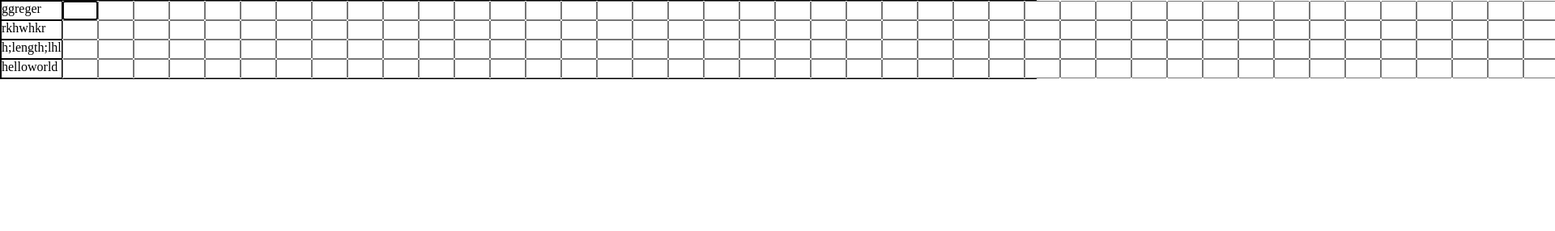
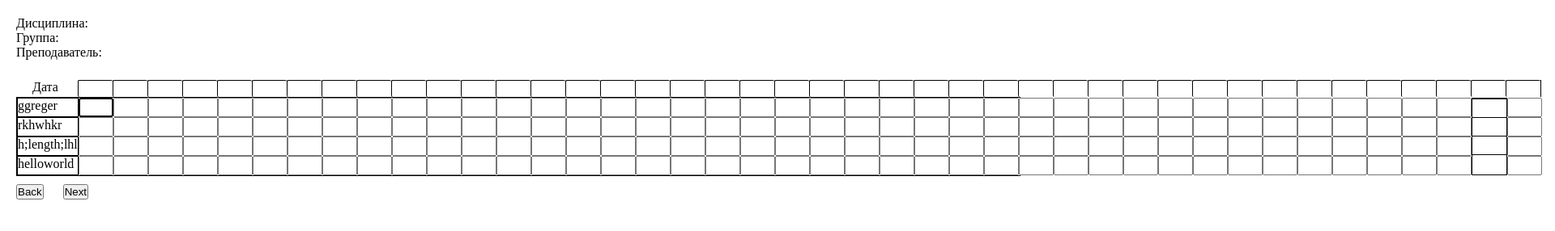
Before and after one commit to coffeedipso/NewPRJournal, a plain HTML site: page JournalProject/index.html in a window 1280 px wide. Shown: the top 286 px of the page at 81% size, 1920 px wide, since content can reach past the window. Drawn offline with Linux system fonts and the light colour scheme.

Commit message:
Add files via upload

```diff
--- a/JournalProject/CSS/style.css
+++ b/JournalProject/CSS/style.css
@@ -5,6 +5,8 @@
 .gradebook {
 	border: solid 1px black;
 	display: flex;
+margin-left: 20px;
+margin-right: 20px;
 }
 .student {
 	width: 200px;
@@ -22,7 +24,7 @@
 	display: flex;
 }
 input{
-	width: 40px;
+	width: 39px;
 	height: 20px;
 }
 .aver{
@@ -35,7 +37,7 @@ input{
 	gap: 2px;
 	border-top: solid 1px black;
 	height: 22px;
-	width: 50px;
+	width: 42px;
 }
 .result{
 	display: flex;
@@ -61,3 +63,35 @@ input[type="number"]::-webkit-inner-spin-button {
 	-ms-user-select: none;
 	user-select: none;
 }
+
+.blockinfo{
+	display: flex;
+	flex-direction: column;
+	margin: 20px;
+	margin-bottom: 25px;
+}
+
+button{
+	margin-left: 20px;
+	margin-top: 10px;
+}
+.dateBlocks{
+	border-top: solid 1px black;
+	border-left: solid 1px black;
+
+	height: 20px;
+	width: 42px;
+	border-radius: 2px;
+}
+.date{
+	display: flex;
+	margin-left: 24px;
+	border-right: solid 1px black;
+	width: 1807px;
+}
+.d{
+	margin-left: 40px;
+}
+.dateline{
+	display:flex ;
+}
--- a/JournalProject/JS/script.js
+++ b/JournalProject/JS/script.js
@@ -1,10 +1,11 @@
 let Student = ["ggreger", "rkhwhkr", "h;length;lhl", 'helloworld'];
-gradebook = document.querySelector(".gradebook");
-students = document.querySelector(".students");
-aver = document.querySelector(".aver");
-marks = document.querySelector(".marks");
-result = document.querySelector(".result");
-let counterMarksBlocks = 100;
+let gradebook = document.querySelector(".gradebook");
+let students = document.querySelector(".students");
+let aver = document.querySelector(".aver");
+let marks = document.querySelector(".marks");
+let result = document.querySelector(".result");
+let date = document.querySelector(".date");
+let counterMarksBlocks = 40;
 Student.forEach((st) => {
 	let line = document.createElement("div");
 	line.classList.add("line");
@@ -33,10 +34,14 @@ Student.forEach((st) => {
 	result.appendChild(res);
 });
 
+for (let i = 0; i < counterMarksBlocks + 2; i++) {
+	let dateBlocks = document.createElement("div");
+	dateBlocks.classList.add("dateBlocks");
+	date.appendChild(dateBlocks);
+}
 
 const timeForm = document.querySelector(".marks");
 const inputs = [...timeForm.querySelectorAll("input")];
-
 let currentActiveIndex = 0;
 inputs[currentActiveIndex].focus();
 inputs.forEach((input, index) =>
@@ -53,10 +58,10 @@ timeForm.addEventListener("keydown", (e) => {
 			direction = -1;
 			break;
 		case "ArrowUp":
-			direction = -100;
+			direction = -counterMarksBlocks;
 			break;
 		case "ArrowDown":
-			direction = 100;
+			direction = counterMarksBlocks;
 			break;
 		default:
 			return;
--- a/JournalProject/index.html
+++ b/JournalProject/index.html
@@ -9,12 +9,29 @@
 </head>
 
 <body>
+	<div class="blockinfo">
+		<div class="discipline">
+			<p>Дисциплина:</p>
+		</div>
+		<div class="group">
+			<p>Группа:</p>
+		</div>
+		<div class="teacher">
+			<p>Преподаватель:</p>
+		</div>
+	</div>
+	<div class="dateline">
+		<div class="d">Дата</div>
+		<div class="date"></div>
+	</div>
 	<div class="gradebook">
 		<div class="students"></div>
 		<div class="marks"></div>
 		<div class="aver"></div>
 		<div class="result"></div>
 	</div>
+	<button>Back</button>
+	<button id="next-btn">Next</button>
 </body>
 <script src="/JS/script.js"></script>
 
```
